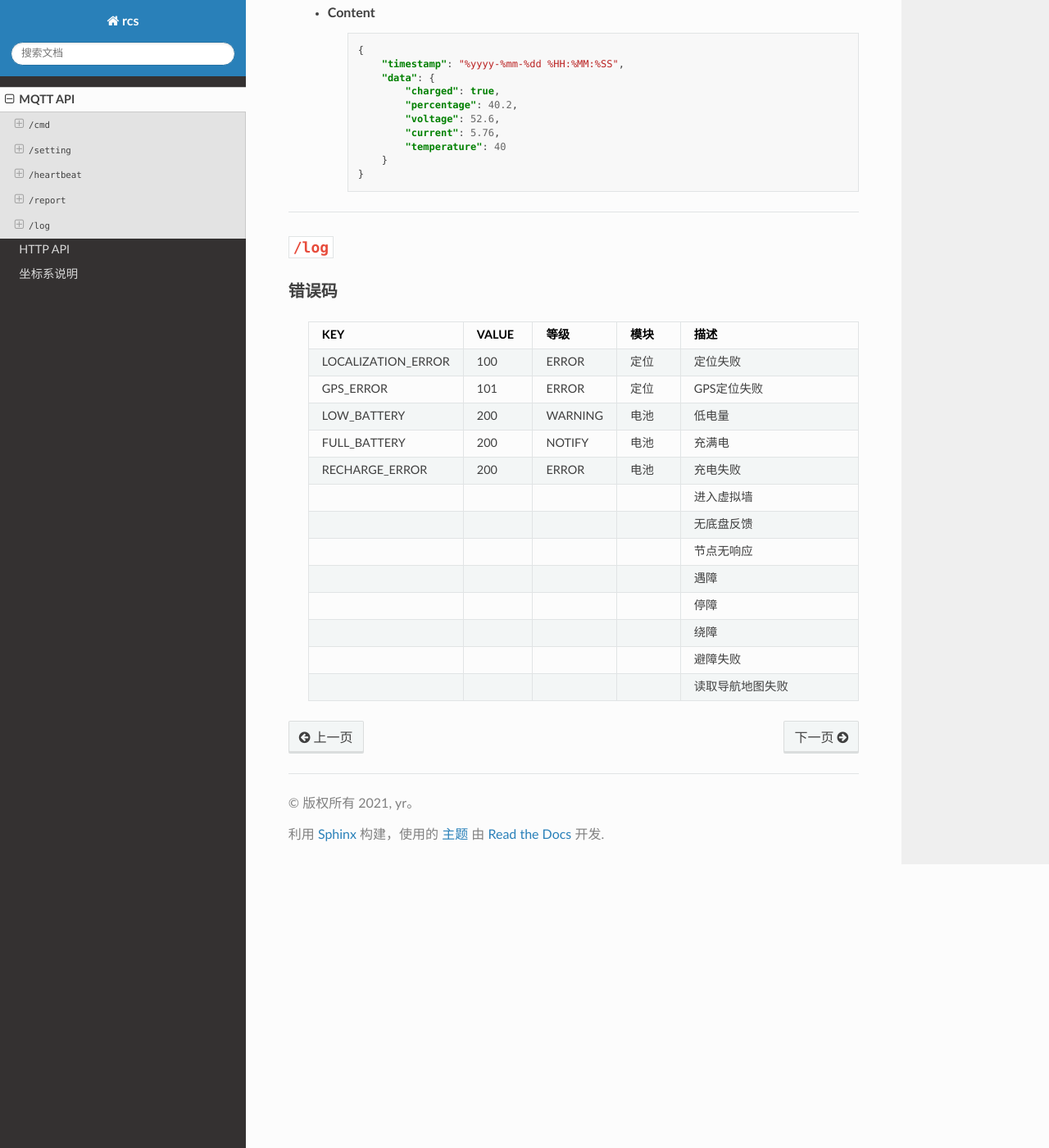
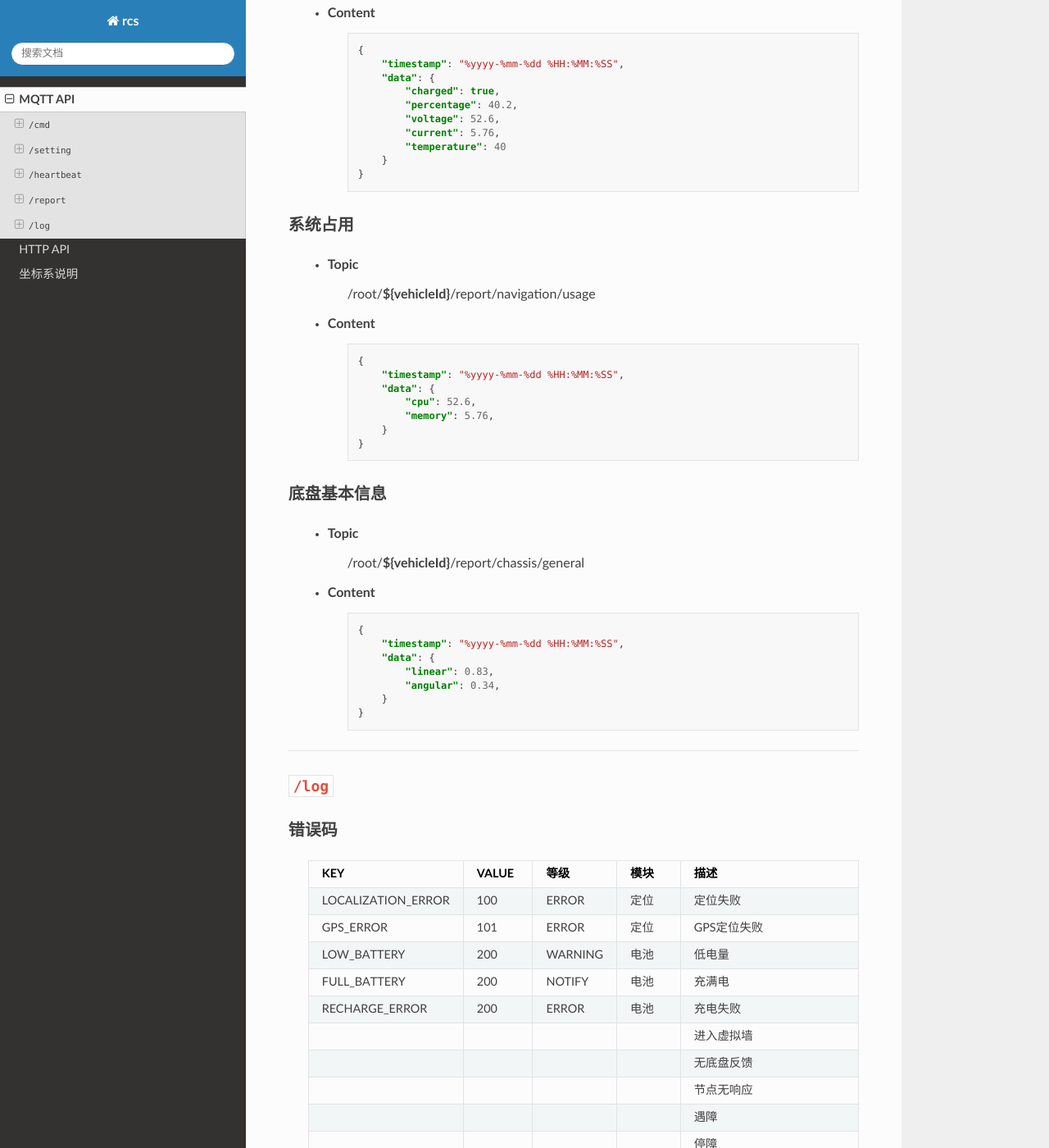
Before and after one commit to ethanruiyu/rcs, a Sphinx documentation site: the page built from docs/source/mqtt.rst, in a window 1280 px wide and 1400 px high, scrolled down 6000 px. Shown: the whole window at 82% size. Built offline with Sphinx 7.4.7 and the Read the Docs theme 2.0.0, drawn with Linux system fonts in a browser that asks for light colours.

Commit message:
simulator add system usage report

```diff
--- a/docs/source/mqtt.rst
+++ b/docs/source/mqtt.rst
@@ -294,6 +294,36 @@ MQTT API
             }
         }
 
+系统占用
+>>>>>>>>
+  * Topic
+     /root/**${vehicleId}**/report/navigation/usage
+  * Content
+     .. code-block:: json
+
+        {
+            "timestamp": "%yyyy-%mm-%dd %HH:%MM:%SS",
+            "data": {
+                "cpu": 52.6,
+                "memory": 5.76,
+            }
+        }
+
+底盘基本信息
+>>>>>>>>>>>
+  * Topic
+     /root/**${vehicleId}**/report/chassis/general
+  * Content
+     .. code-block:: json
+
+        {
+            "timestamp": "%yyyy-%mm-%dd %HH:%MM:%SS",
+            "data": {
+                "linear": 0.83,
+                "angular": 0.34,
+            }
+        }
+
 --------
 
 ``/log``
```
Also changed, not shown: 3 other files.
